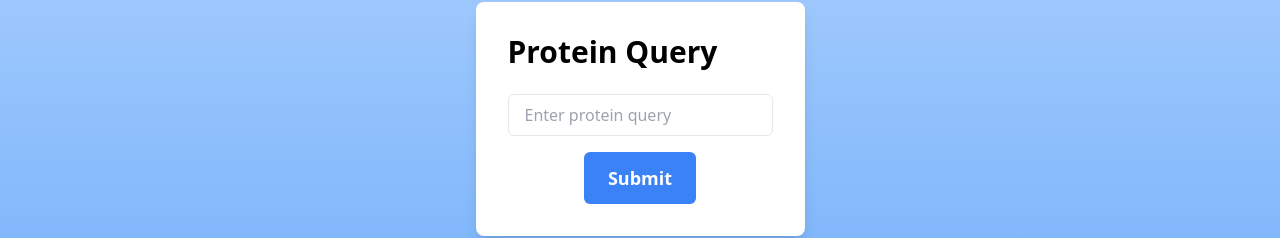
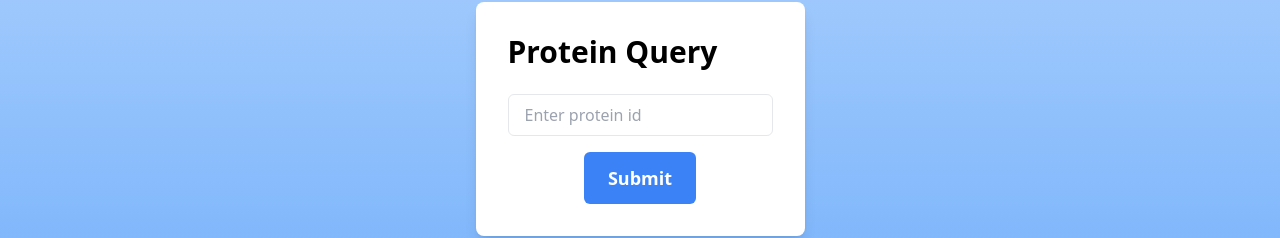
Before and after one commit to nigelteosw/cs2220_project, a Next.js app in the folder cs2220-project/: page /landing in a window 1280 px wide. Shown: the part 281-519 px from the top of the page. Built offline with nearby package versions, Linux system fonts and the light colour scheme.

Commit message:
Update page.js

```diff
--- a/cs2220-project/app/landing/page.js
+++ b/cs2220-project/app/landing/page.js
@@ -9,7 +9,7 @@ export default function Page() {
         <form className="flex flex-col items-center">
           <input
             type="text"
-            placeholder="Enter protein query"
+            placeholder="Enter protein id"
             className="px-4 py-2 border rounded-md focus:outline-none focus:ring focus:border-blue-500 w-full mb-4 text-black"
           />
           <button
```
